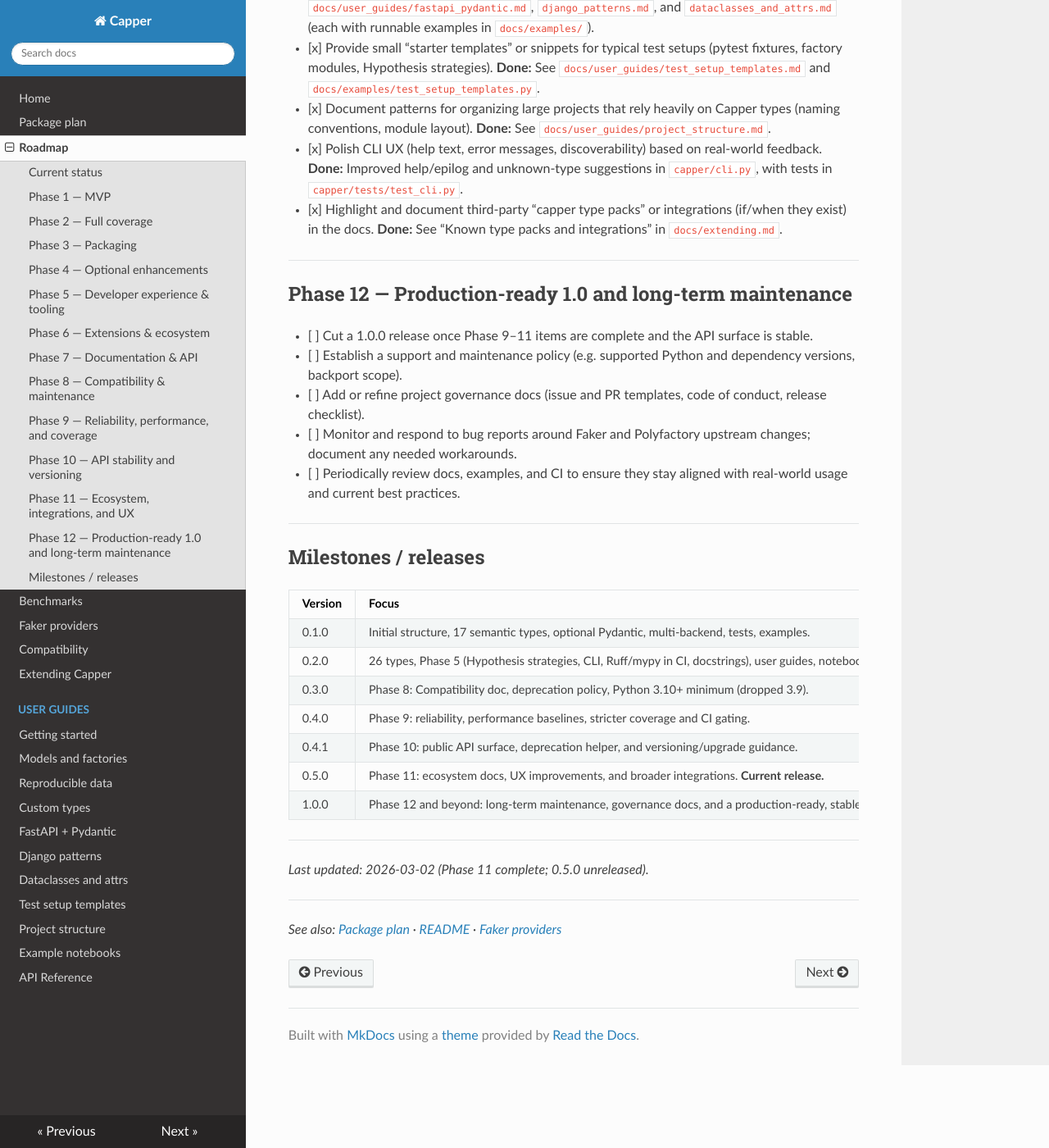
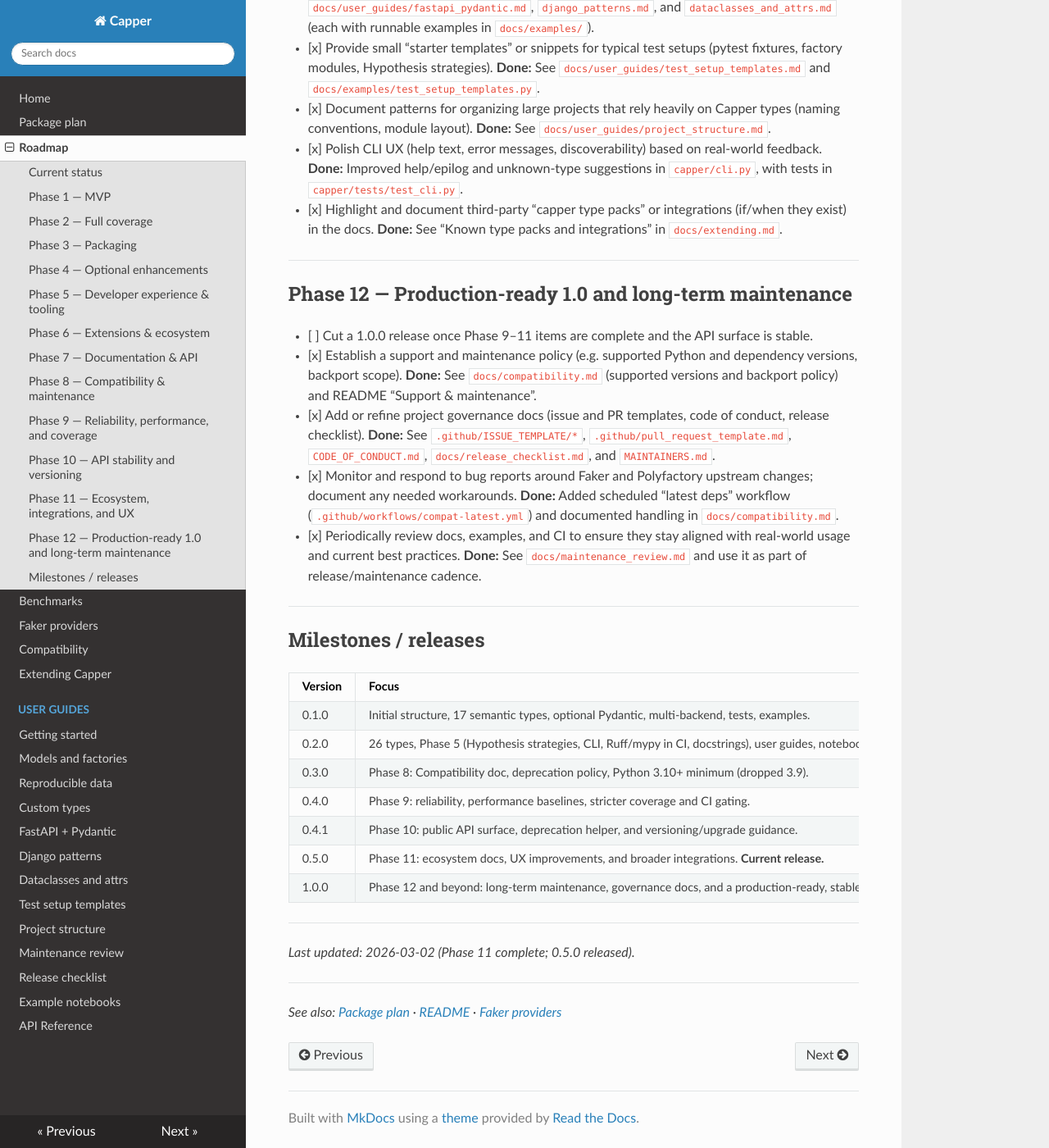
Before and after one commit to eddiethedean/capper, an MkDocs documentation site: the page built from docs/ROADMAP.md, in a window 1280 px wide and 1400 px high, scrolled down 3245 px. Shown: the whole window at 82% size. Built offline with MkDocs 1.6.1, drawn with Linux system fonts in a browser that asks for light colours; nearby versions of some CDN libraries.

Commit message:
Phase 12 support policy, governance, and maintenance

```diff
--- a/docs/ROADMAP.md
+++ b/docs/ROADMAP.md
@@ -115,10 +115,10 @@ High-level development phases and current status. See [capper_package_plan.md](c
 ## Phase 12 — Production-ready 1.0 and long-term maintenance
 
 - [ ] Cut a 1.0.0 release once Phase 9–11 items are complete and the API surface is stable.
-- [ ] Establish a support and maintenance policy (e.g. supported Python and dependency versions, backport scope).
-- [ ] Add or refine project governance docs (issue and PR templates, code of conduct, release checklist).
-- [ ] Monitor and respond to bug reports around Faker and Polyfactory upstream changes; document any needed workarounds.
-- [ ] Periodically review docs, examples, and CI to ensure they stay aligned with real-world usage and current best practices.
+- [x] Establish a support and maintenance policy (e.g. supported Python and dependency versions, backport scope). **Done:** See `docs/compatibility.md` (supported versions and backport policy) and README “Support & maintenance”.
+- [x] Add or refine project governance docs (issue and PR templates, code of conduct, release checklist). **Done:** See `.github/ISSUE_TEMPLATE/*`, `.github/pull_request_template.md`, `CODE_OF_CONDUCT.md`, `docs/release_checklist.md`, and `MAINTAINERS.md`.
+- [x] Monitor and respond to bug reports around Faker and Polyfactory upstream changes; document any needed workarounds. **Done:** Added scheduled “latest deps” workflow (`.github/workflows/compat-latest.yml`) and documented handling in `docs/compatibility.md`.
+- [x] Periodically review docs, examples, and CI to ensure they stay aligned with real-world usage and current best practices. **Done:** See `docs/maintenance_review.md` and use it as part of release/maintenance cadence.
 
 ---
 
@@ -136,7 +136,7 @@ High-level development phases and current status. See [capper_package_plan.md](c
 
 ---
 
-*Last updated: 2026-03-02 (Phase 11 complete; 0.5.0 unreleased).*
+*Last updated: 2026-03-02 (Phase 11 complete; 0.5.0 released).*
 
 ---
 
--- a/mkdocs.yml
+++ b/mkdocs.yml
@@ -33,6 +33,8 @@ nav:
       - Dataclasses and attrs: user_guides/dataclasses_and_attrs.md
       - Test setup templates: user_guides/test_setup_templates.md
       - Project structure: user_guides/project_structure.md
+  - Maintenance review: maintenance_review.md
+  - Release checklist: release_checklist.md
   - Example notebooks: notebooks/README.md
   - API Reference: api.md
 
```
Also changed, not shown: CODE_OF_CONDUCT.md (added, +7 -0 lines), MAINTAINERS.md (added, +16 -0 lines), README.md (+5 -0 lines), docs/compatibility.md (+7 -1 lines), docs/maintenance_review.md (added, +37 -0 lines), docs/release_checklist.md (added, +39 -0 lines), .github/ISSUE_TEMPLATE/bug_report.md (added), .github/ISSUE_TEMPLATE/feature_request.md (added), .github/pull_request_template.md (added), 1 other file.
